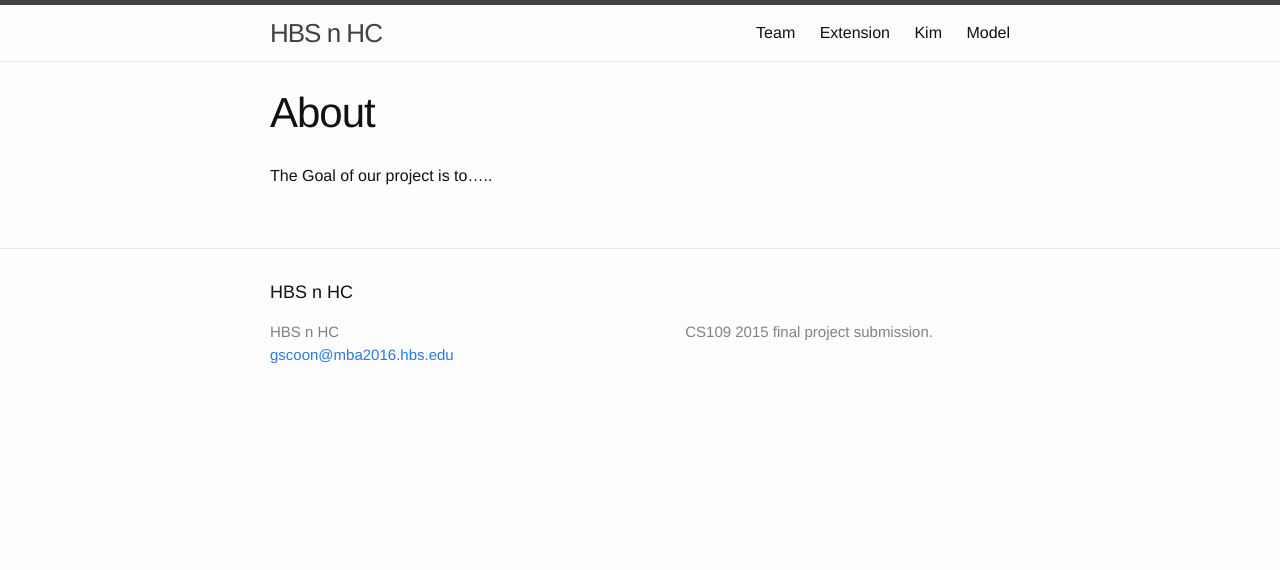
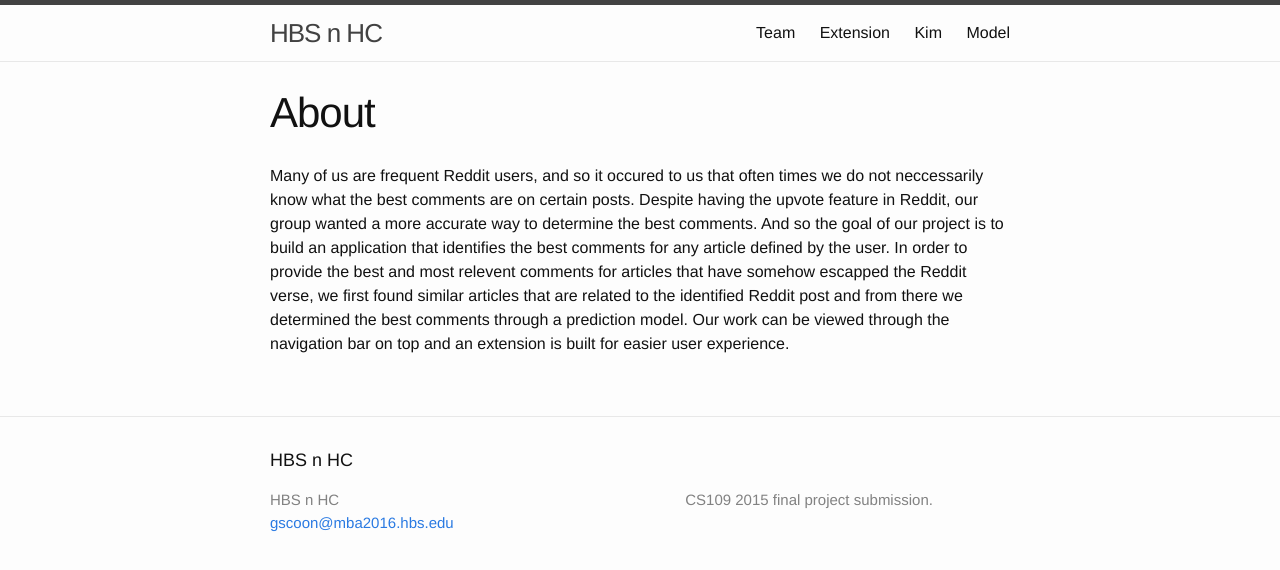
Before and after one commit to UKeeeM/CS109-Project-, a Jekyll site: the page built from about.md, in a window 1280 px wide. Shown: the top 570 px of the page. Built offline with Jekyll 4.4.1, drawn with Linux system fonts in a browser that asks for light colours.

Commit message:
Update about.md

```diff
--- a/about.md
+++ b/about.md
@@ -5,4 +5,4 @@
 permalink: about/
 ---
 
-The Goal of our project is to.....
+Many of us are frequent Reddit users, and so it occured to us that often times we do not neccessarily know what the best comments are on certain posts. Despite having the upvote feature in Reddit, our group wanted a more accurate way to determine the best comments. And so the goal of our project is to build an application that identifies the best comments for any article defined by the user. In order to provide the best and most relevent comments for articles that have somehow escapped the Reddit verse, we first found similar articles that are related to the identified Reddit post and from there we determined the best comments through a prediction model. Our work can be viewed through the navigation bar on top and an extension is built for easier user experience.
```
